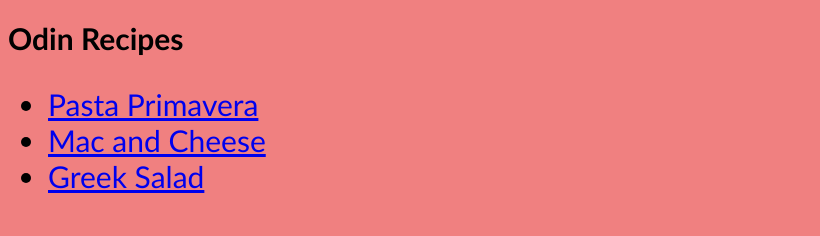
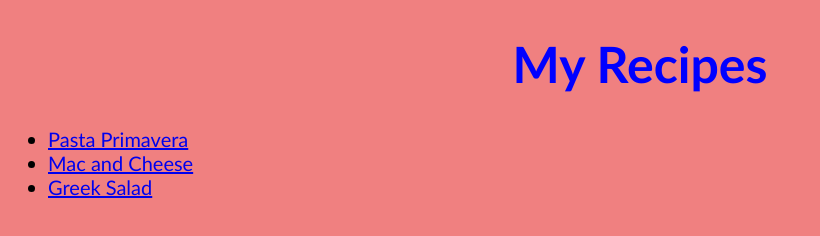
Before and after one commit to Kafka2026/odin-recipes, a plain HTML site: page index.html in a window 1280 px wide. Shown: the whole page, without its empty margins (0-820 px from the left). Drawn offline with Linux system fonts and the light colour scheme.

Commit message:
Home page improvements

```diff
--- a/index.html
+++ b/index.html
@@ -8,8 +8,8 @@
 </head>
 
 <body>
-    <h1>Odin Recipes</h1>
-    <ul>
+    <h1 class="main-title">My Recipes</h1>
+    <ul class="home-select">
         <li><a href="./recipes/pasta-primavera.html">Pasta Primavera</a></li>
         <li><a href="./recipes/mac-and-cheese.html">Mac and Cheese</a></li>
         <li><a href="./recipes/greek-salad.html">Greek Salad</a></li>
--- a/style.css
+++ b/style.css
@@ -1,5 +1,14 @@
 * {
     font-family: 'Gill Sans', 'Gill Sans MT', Calibri, 'Trebuchet MS', sans-serif;
-    font-size: 30px;
+    font-size: 20px;
     background-color: lightcoral;
 }
+
+h1 {
+    color: blue;
+    font-size: 50px;
+}
+
+.main-title {
+    text-align: center;
+}
```
